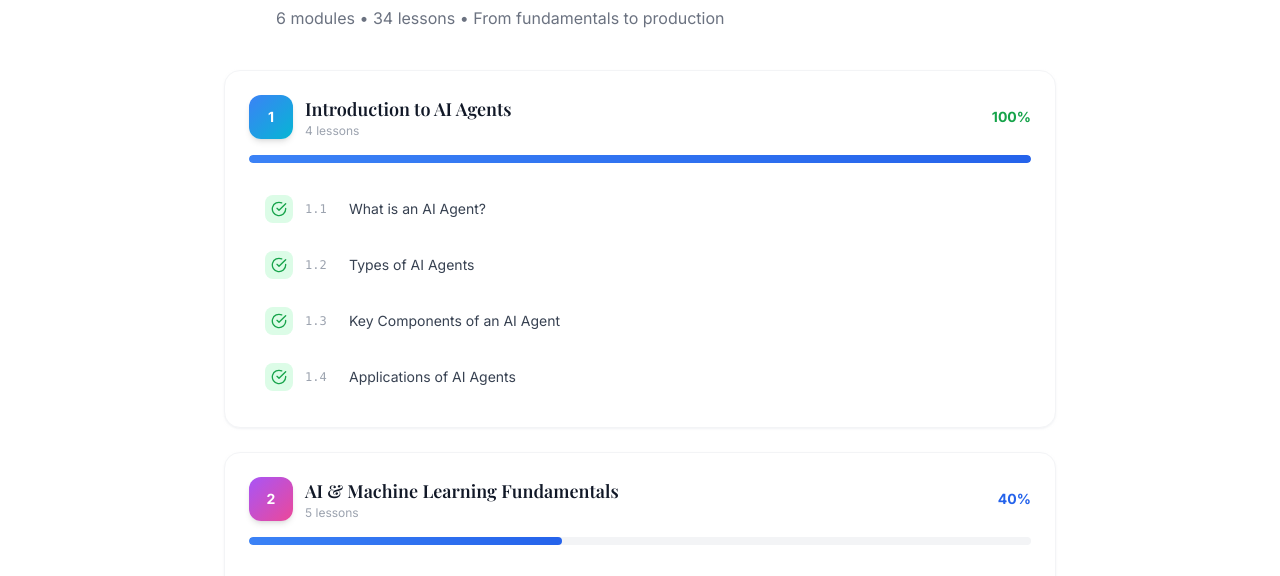
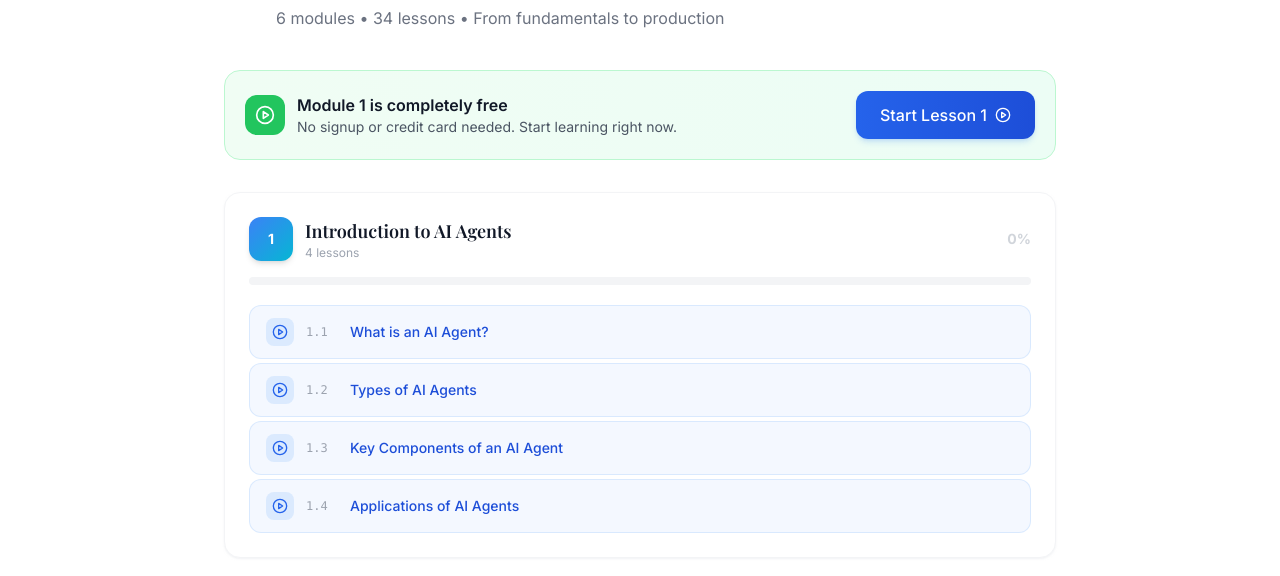
Before and after one commit to thulas42/learnhowtobuildaiagents, a Next.js app: page /en/courses in a window 1280 px wide. Shown: the part 147-723 px from the top of the page. Built offline with nearby package versions, Linux system fonts and the light colour scheme; no server answers; a web font is replaced by a local one.

Commit message:
fix: reduce landing page drop-off - hero CTA goes to free lesson, add trust signals and free module banner

```diff
--- a/src/app/[locale]/courses/page.tsx
+++ b/src/app/[locale]/courses/page.tsx
@@ -18,12 +18,12 @@ const modules: ModuleData[] = [
     number: 1,
     titleKey: "module1",
     color: "from-blue-500 to-cyan-500",
-    progress: 100,
+    progress: 0,
     lessons: [
-      { number: "1.1", title: "What is an AI Agent?", status: "completed" },
-      { number: "1.2", title: "Types of AI Agents", status: "completed" },
-      { number: "1.3", title: "Key Components of an AI Agent", status: "completed" },
-      { number: "1.4", title: "Applications of AI Agents", status: "completed" },
+      { number: "1.1", title: "What is an AI Agent?", status: "current" },
+      { number: "1.2", title: "Types of AI Agents", status: "current" },
+      { number: "1.3", title: "Key Components of an AI Agent", status: "current" },
+      { number: "1.4", title: "Applications of AI Agents", status: "current" },
     ],
   },
   {
@@ -121,6 +121,30 @@ export default function CoursesPage() {
           </p>
         </div>
 
+        {/* Free Module 1 banner */}
+        <div className="mb-8 rounded-2xl bg-gradient-to-r from-green-50 to-emerald-50 dark:from-green-900/20 dark:to-emerald-900/20 border border-green-200 dark:border-green-800 p-5 flex flex-col sm:flex-row items-center justify-between gap-4">
+          <div className="flex items-center gap-3">
+            <div className="w-10 h-10 rounded-xl bg-green-500 flex items-center justify-center shrink-0">
+              <PlayCircle className="h-5 w-5 text-white" />
+            </div>
+            <div>
+              <p className="font-semibold text-gray-900 dark:text-white">
+                Module 1 is completely free
+              </p>
+              <p className="text-sm text-gray-600 dark:text-gray-400">
+                No signup or credit card needed. Start learning right now.
+              </p>
+            </div>
+          </div>
+          <Link
+            href="/courses/module-1/lesson-1.1"
+            className="btn-primary whitespace-nowrap gap-2"
+          >
+            Start Lesson 1
+            <PlayCircle className="h-4 w-4" />
+          </Link>
+        </div>
+
         <div className="space-y-6">
           {modules.map((mod) => (
             <div key={mod.number} className="card group">
--- a/src/components/landing/HeroSection.tsx
+++ b/src/components/landing/HeroSection.tsx
@@ -45,8 +45,8 @@ export function HeroSection() {
           </p>
 
           {/* CTA Buttons */}
-          <div className="flex flex-col sm:flex-row items-center justify-center gap-4 mb-16">
-            <Link href="/auth/signup" className="btn-primary text-lg px-8 py-4 gap-2">
+          <div className="flex flex-col sm:flex-row items-center justify-center gap-4 mb-4">
+            <Link href="/courses/module-1/lesson-1.1" className="btn-primary text-lg px-8 py-4 gap-2">
               {t("cta")}
               <ArrowRight className="h-5 w-5" />
             </Link>
@@ -54,6 +54,11 @@ export function HeroSection() {
               {t("ctaSecondary")}
             </Link>
           </div>
+
+          {/* Trust line */}
+          <p className="text-sm text-gray-500 dark:text-gray-400 mb-16">
+            ✓ Module 1 is free &nbsp;•&nbsp; ✓ No credit card &nbsp;•&nbsp; ✓ Start in 10 seconds
+          </p>
 
           {/* Stats */}
           <div className="grid grid-cols-2 md:grid-cols-4 gap-4 max-w-2xl mx-auto">
```
